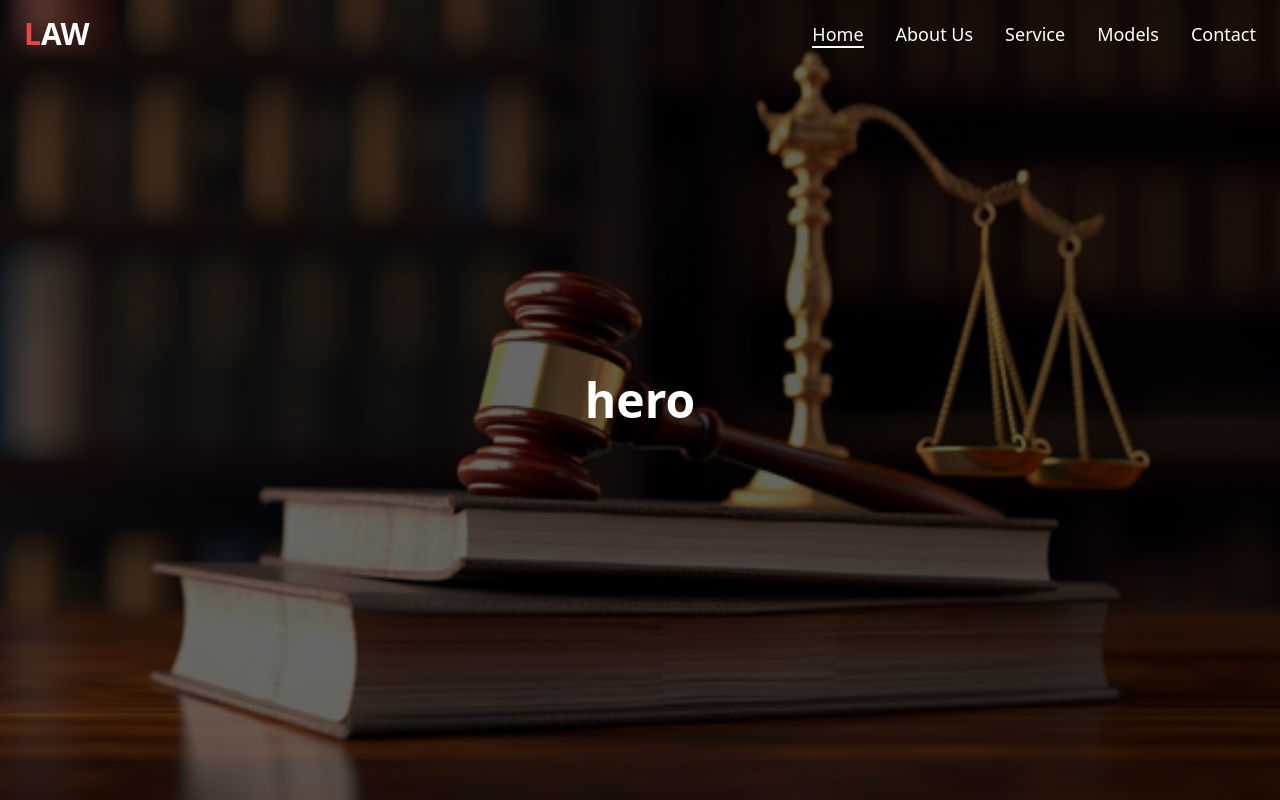
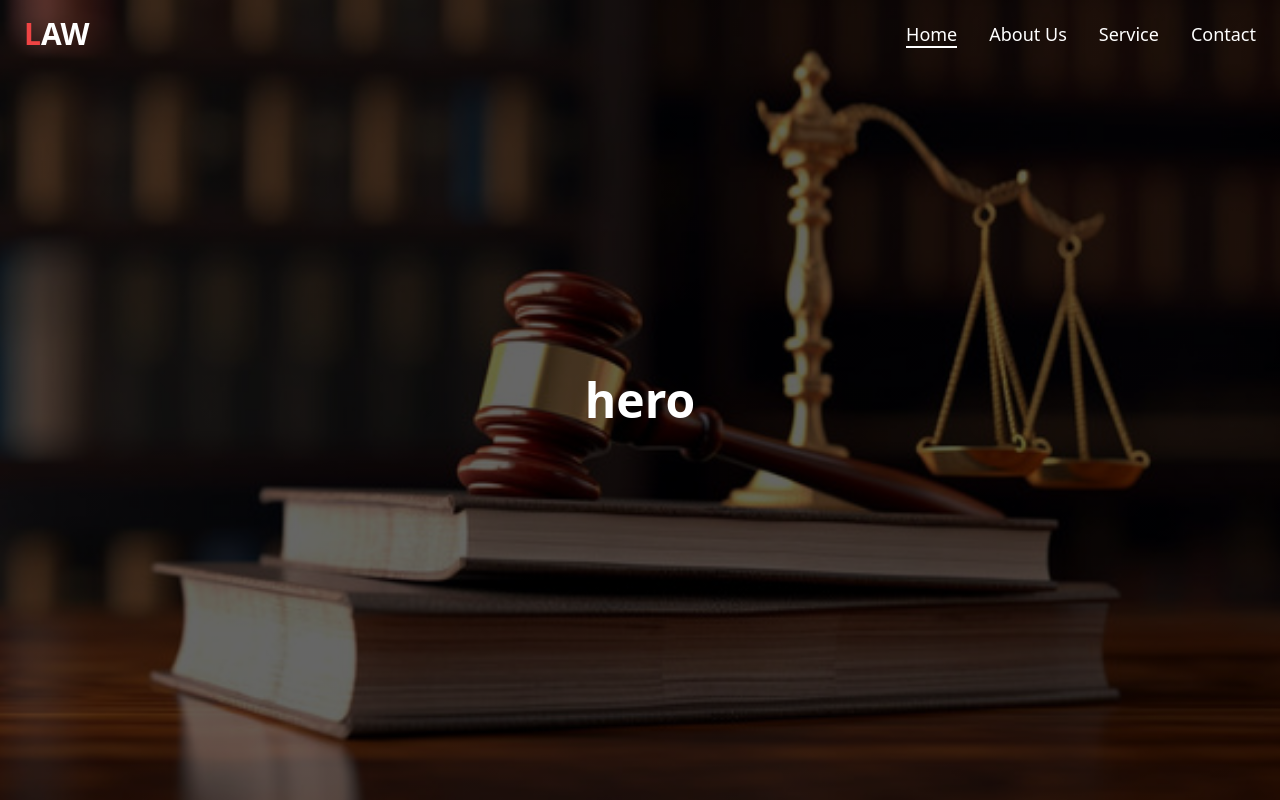
Before and after one commit to Praduemna112/Law, a React (Vite) app: page / in a window 1280 px wide. Shown: the top 800 px of the page. Built offline with nearby package versions, Linux system fonts and the light colour scheme; what tailwind-scroll-behavior would draw is missing.

Commit message:
first commit

```diff
--- a/src/components/Navbar/Navbar.jsx
+++ b/src/components/Navbar/Navbar.jsx
@@ -16,7 +16,6 @@ const Navbar = () => {
     { to: "/", label: "Home" },
     { to: "/aboutus", label: "About Us" },
     { to: "/service", label: "Service" },
-    { to: "/models", label: "Models" },
     { to: "/contact", label: "Contact" },
   ];
 
```
Also changed, not shown: 1 other file (tests, documents, lock files or other folders).
